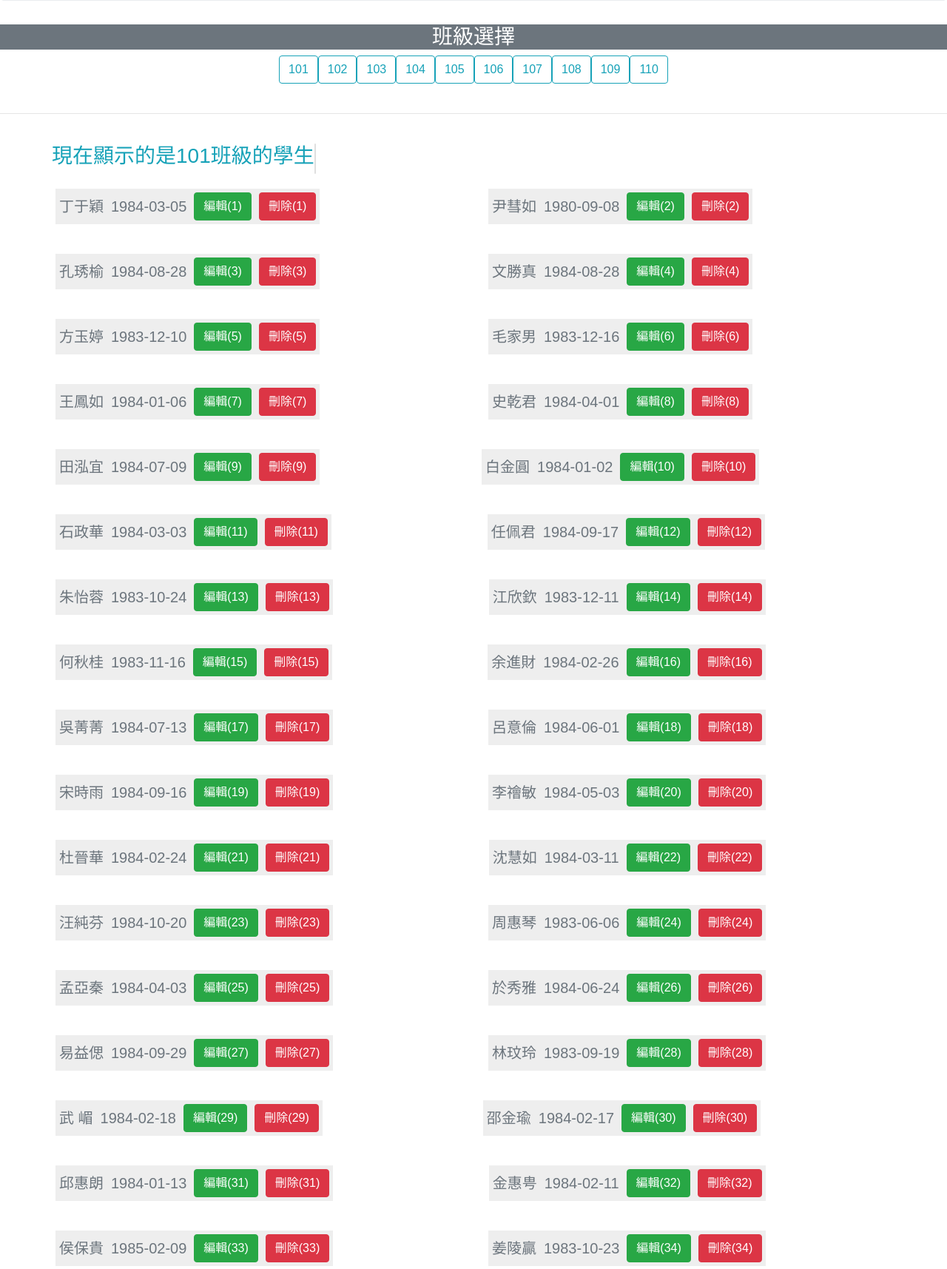
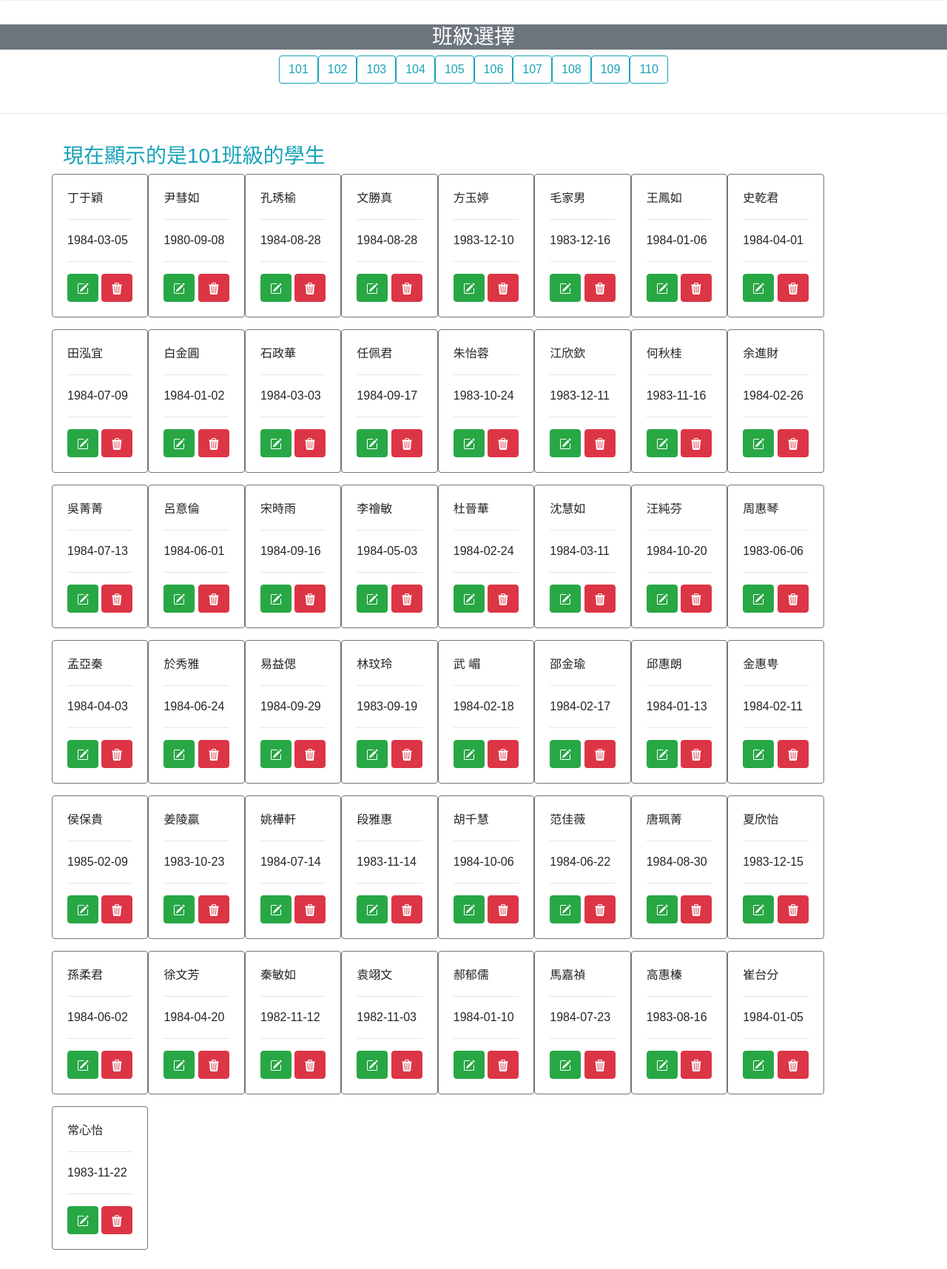
Before and after one commit to o2965905/AJAX, a PHP site: page /app2/index.html in a window 1280 px wide. Shown: the part 265-1980 px from the top of the page at 74% size. After the commit the page ends 1954 px from the top, so only its background shows below. Run offline with PHP 8.4, Linux system fonts and the light colour scheme; data comes from the database, SQL or seed files in the repository.

Commit message:
使用BS美化網頁資料畫面

```diff
--- a/app2/form/student_form.php
+++ b/app2/form/student_form.php
@@ -37,6 +37,6 @@ $type = $_POST['type'];
         <input type="reset" value="清除" class="btn btn-danger">
     </p>
     <p>
-        <input type="button" value="取消" onclick="$('#studentForm').html('')" class="btn btn-secondary">
+        <input type="button" value="取消" onclick="$('.modal-body').html('');$('#stuModal').modal('hide')" class="btn btn-secondary">
     </p>
 </form>
--- a/app2/index.html
+++ b/app2/index.html
@@ -19,12 +19,6 @@
     p {
       padding-left: 5px;
       font-size: 1.25rem;
-    }
-
-    table td {
-      background-color: #eee;
-      font-size: 1.25rem;
-      padding: 5px;
     }
 
     form {
@@ -66,14 +60,33 @@
     <hr>
     <div style="display:flex;justify-content: center;text-align: center; ">
       <div class="btn btn-info" onclick="loadForm('add')">新增學員</div>
+
+      <!-- Modal -->
+      <div class="modal fade" id="stuModal" tabindex="-1" aria-labelledby="stuModalLabel" aria-hidden="true">
+        <div class="modal-dialog">
+          <div class="modal-content">
+            <div class="modal-header">
+              <!-- <h5 class="modal-title" id="stuModalLabel">Modal title</h5> -->
+              <button type="button" class="close" data-dismiss="modal" aria-label="Close">
+                <span aria-hidden="true">&times;</span>
+              </button>
+            </div>
+            <div class="modal-body">
+              <div id="studentForm">
+                <!-- Form表單改用檔案引入方式呈現 -->
+              </div>
+            </div>
+          </div>
+        </div>
+      </div>
     </div>
   </div>
   <!-- ---------------------------------------------------------------------------------- -->
   <!-- 新增學生資料 -->
   <!-- <div class="btn btn-success" onclick="loadForm('add')">新增學員</div> -->
-  <div id="studentForm">
+  <!-- <div id="studentForm"> -->
   <!-- Form表單改用檔案引入方式呈現 -->
-  </div>
+  <!-- </div> -->
   <!-- ---------------------------------------------------------------------------------- -->
   <!-- 編輯學生資料 -->
   <!-- <div class="editForm"></div>
@@ -117,12 +130,11 @@
   <!-- ---------------------------------------------------------------------------------- -->
   <!-- 班級資料內容 -->
   <div class="container">
-    <div class="row">
+    <!-- <div class="row"> -->
     <h3 id="room" class="text-info"></h3>
-      <table id="list" class="card-deck">
-        <div class="card"></div>
-      </table>
+    <div id="list" class="row">
     </div>
+    <!-- </div> -->
   </div>
   <!-- ---------------------------------------------------------------------------------- -->
   <!-- 置入JQ & JS -->
@@ -147,7 +159,9 @@
   query(101);
   /*--------------------------------------------------------------------------*/
   function loadForm(type) {
-    $("#studentForm").load("./form/student_form.php", { type });
+    $(".modal-body").load("./form/student_form.php", { type }, () => {
+      $("#stuModal").modal('show');
+    })
   }
   /*--------------------------------------------------------------------------*/
   //新增資料的函式
@@ -172,7 +186,9 @@
       } else {
         alert('新增失敗')
       }
-      console.log(res);
+      $(".modal-body").html('');
+      $("#stuModal").modal('hide');
+      // console.log(res);
     })
   }
   /*--------------------------------------------------------------------------*/
@@ -187,12 +203,21 @@
       students.forEach((val, idx) => {
         // console.log(idx,val)
         tr = tr +
-          `<tr class="card-body">
-        <td class="text-muted">${val.name}</td>
-        <td class="text-secondary">${val.birthday}</td>
-        <td><button class="btn btn-success" onclick='edit(${val.id})'>編輯(${val.id})</button></td>
-        <td><button class="btn btn-danger" onclick='del(${classroom},${val.id})'>刪除(${val.id})</button></td>
-      </tr>`
+          `<div class="card border-secondary mb-3">
+            <div class="card-body">
+              <div class="card-text">${val.name}</div>
+              <hr>
+              <div class="card-text">${val.birthday}</div>
+              <hr>
+                <button class="btn btn-success" onclick='edit(${val.id})'><svg xmlns="http://www.w3.org/2000/svg" width="16" height="16" fill="currentColor" class="bi bi-pencil-square" viewBox="0 0 16 16">
+    <path d="M15.502 1.94a.5.5 0 0 1 0 .706L14.459 3.69l-2-2L13.502.646a.5.5 0 0 1 .707 0l1.293 1.293zm-1.75 2.456-2-2L4.939 9.21a.5.5 0 0 0-.121.196l-.805 2.414a.25.25 0 0 0 .316.316l2.414-.805a.5.5 0 0 0 .196-.12l6.813-6.814z"/>
+    <path fill-rule="evenodd" d="M1 13.5A1.5 1.5 0 0 0 2.5 15h11a1.5 1.5 0 0 0 1.5-1.5v-6a.5.5 0 0 0-1 0v6a.5.5 0 0 1-.5.5h-11a.5.5 0 0 1-.5-.5v-11a.5.5 0 0 1 .5-.5H9a.5.5 0 0 0 0-1H2.5A1.5 1.5 0 0 0 1 2.5v11z"/>
+  </svg></button>
+                <button class="btn btn-danger" onclick='del(${classroom},${val.id})'><svg xmlns="http://www.w3.org/2000/svg" width="16" height="16" fill="currentColor" class="bi bi-trash3-fill" viewBox="0 0 16 16">
+    <path d="M11 1.5v1h3.5a.5.5 0 0 1 0 1h-.538l-.853 10.66A2 2 0 0 1 11.115 16h-6.23a2 2 0 0 1-1.994-1.84L2.038 3.5H1.5a.5.5 0 0 1 0-1H5v-1A1.5 1.5 0 0 1 6.5 0h3A1.5 1.5 0 0 1 11 1.5Zm-5 0v1h4v-1a.5.5 0 0 0-.5-.5h-3a.5.5 0 0 0-.5.5ZM4.5 5.029l.5 8.5a.5.5 0 1 0 .998-.06l-.5-8.5a.5.5 0 1 0-.998.06Zm6.53-.528a.5.5 0 0 0-.528.47l-.5 8.5a.5.5 0 0 0 .998.058l.5-8.5a.5.5 0 0 0-.47-.528ZM8 4.5a.5.5 0 0 0-.5.5v8.5a.5.5 0 0 0 1 0V5a.5.5 0 0 0-.5-.5Z"/>
+  </svg></button>
+            </div>
+          </div>`
           ;
       })
       $("#list").html(tr);
@@ -211,7 +236,7 @@
     //     $("#birthday").val(student.birthday)
     //     $("#stuId").val(student.id)
     //   })
-    $("#studentForm").load("./form/student_form.php", { type: 'edit' }, () => {
+    $(".modal-body").load("./form/student_form.php", { type: 'edit' }, () => {
       $.get("./api/show.php", { id }, (student) => {
         student = JSON.parse(student)
         //console.log(student)
@@ -220,6 +245,8 @@
         $("#name").val(student.name)
         $("#birthday").val(student.birthday)
         $("#stuId").val(student.id)
+
+        $("#stuModal").modal('show')
       })
 
     })
@@ -244,6 +271,9 @@
         $("#stuId").val("")
 
       query(form.classroom)
+
+      $(".modal-body").html('');
+      $("#stuModal").modal('hide');
     })
   }
   /*--------------------------------------------------------------------------*/
```
Lines whose indentation alone changed are shown as unchanged.
